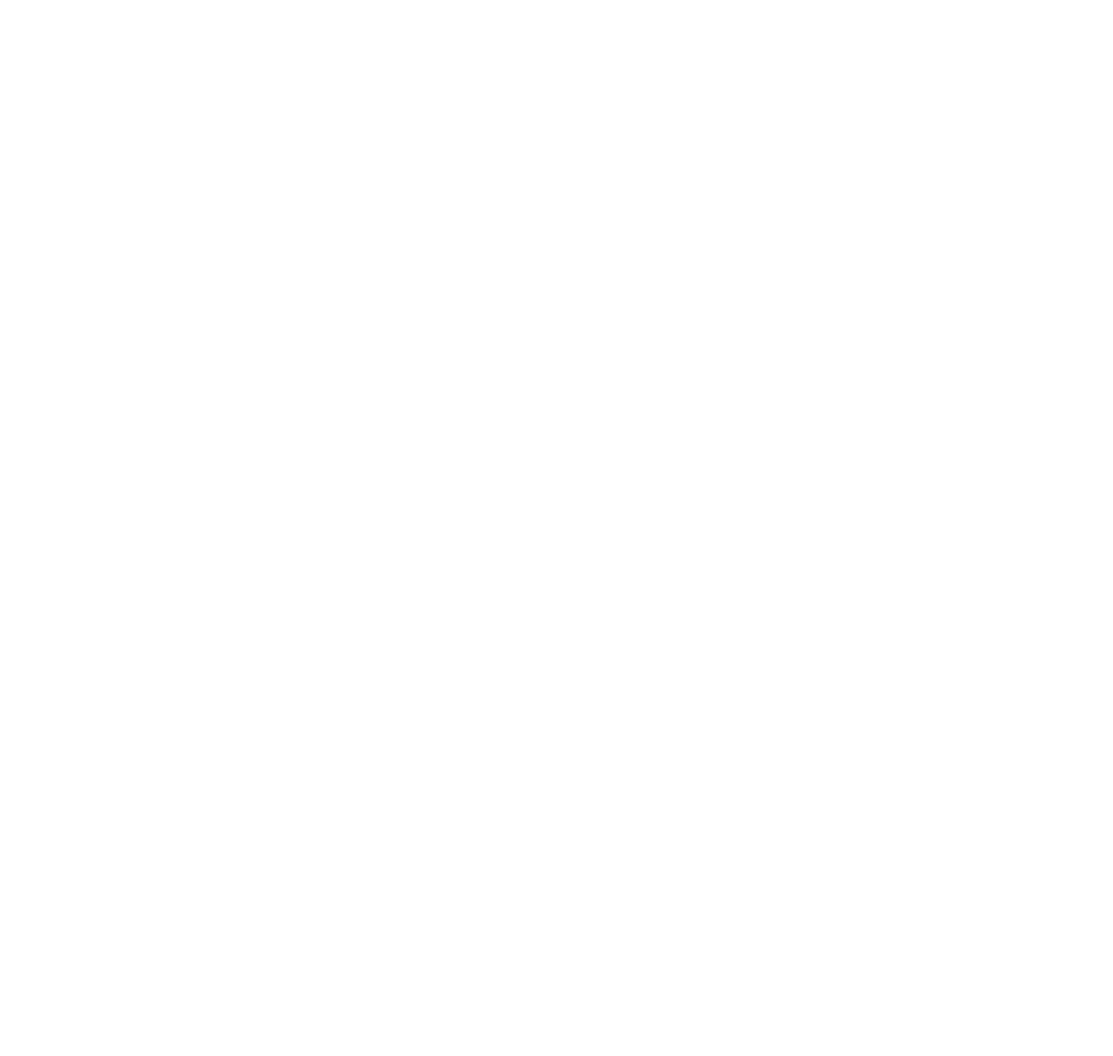
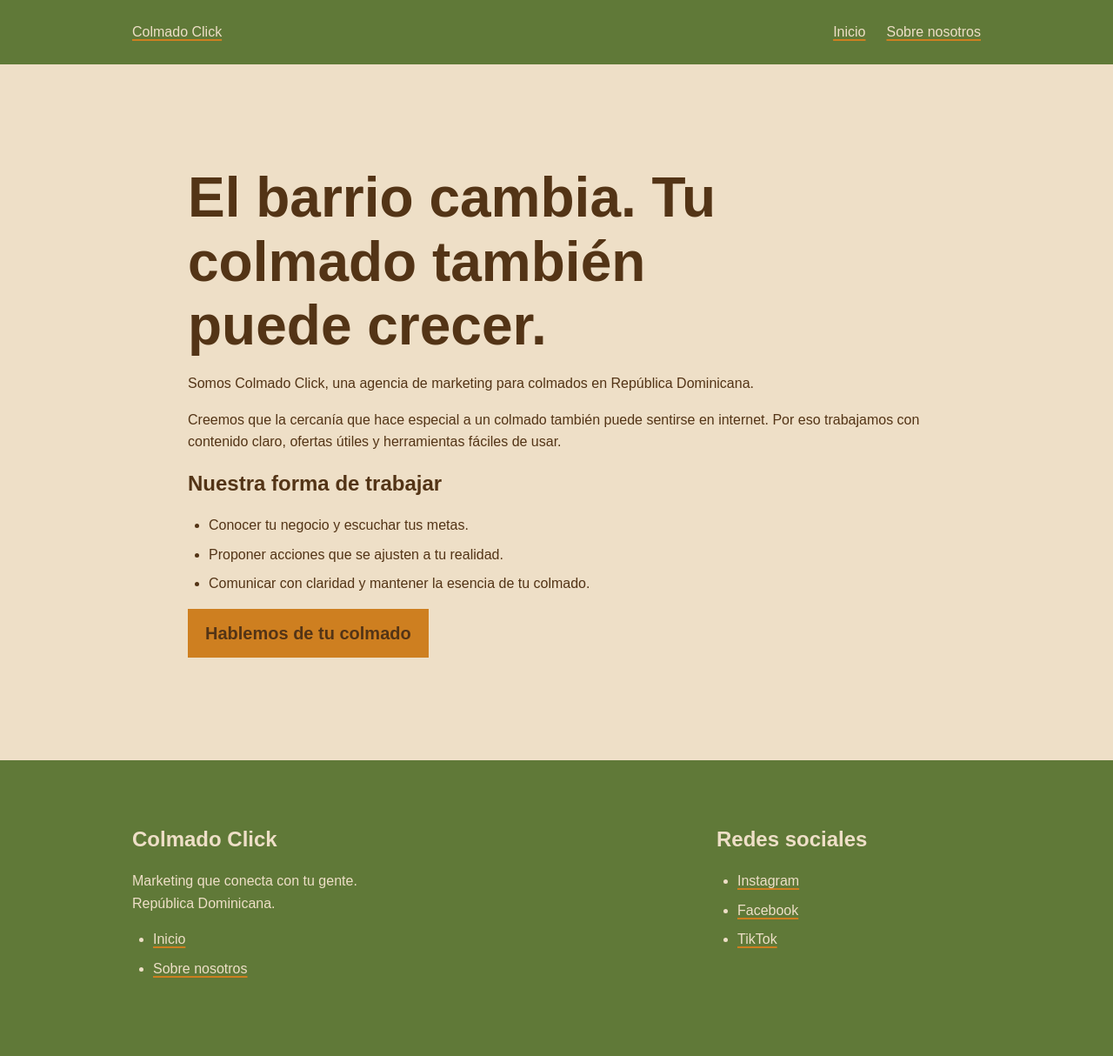
Before and after one commit to rafieltq/colmado-click, a plain HTML site: page sobre-nosotros.html in a window 1280 px wide. Shown: the whole page at 87% size. Before the commit the page ends 800 px from the top, so only its background shows below. Drawn offline with Linux system fonts and the light colour scheme.

Commit message:
Sobre nosotros

```diff
--- a/sobre-nosotros.html
+++ b/sobre-nosotros.html
@@ -1,11 +1,59 @@
 <!DOCTYPE html>
-<html lang="en">
+<html lang="es">
 <head>
     <meta charset="UTF-8">
     <meta name="viewport" content="width=device-width, initial-scale=1.0">
-    <title>Document</title>
+    <meta name="description" content="Conoce Colmado Click, una agencia de marketing enfocada en los colmados de República Dominicana.">
+    <title>Colmado Click | Sobre nosotros</title>
+    <link rel="stylesheet" href="css/estilos.css">
 </head>
 <body>
+    <header>
+        <nav class="contenedor" aria-label="Principal">
+            <a href="index.html">Colmado Click</a>
+            <ul>
+                <li><a href="index.html">Inicio</a></li>
+                <li><a href="sobre-nosotros.html" aria-current="page">Sobre nosotros</a></li>
+            </ul>
+        </nav>
+    </header>
 
+    <main>
+        <section>
+            <div class="contenedor">
+                <h1>El barrio cambia. Tu colmado también puede crecer.</h1>
+                <p>Somos Colmado Click, una agencia de marketing para colmados en República Dominicana.</p>
+                <p>Creemos que la cercanía que hace especial a un colmado también puede sentirse en internet. Por eso trabajamos con contenido claro, ofertas útiles y herramientas fáciles de usar.</p>
+                <h2>Nuestra forma de trabajar</h2>
+                <ul>
+                    <li>Conocer tu negocio y escuchar tus metas.</li>
+                    <li>Proponer acciones que se ajusten a tu realidad.</li>
+                    <li>Comunicar con claridad y mantener la esencia de tu colmado.</li>
+                </ul>
+                <a class="boton" href="index.html#contacto">Hablemos de tu colmado</a>
+            </div>
+        </section>
+    </main>
+
+    <footer>
+        <div class="contenedor columnas">
+            <div>
+                <h2>Colmado Click</h2>
+                <p>Marketing que conecta con tu gente.<br>República Dominicana.</p>
+                <ul>
+                    <li><a href="index.html#inicio">Inicio</a></li>
+                    <li><a href="sobre-nosotros.html">Sobre nosotros</a></li>
+                </ul>
+            </div>
+            <div class="redes">
+                <h2>Redes sociales</h2>
+                <ul>
+                    <li><a href="https://www.instagram.com/">Instagram</a></li>
+                    <li><a href="https://www.facebook.com/">Facebook</a></li>
+                    <li><a href="https://www.tiktok.com/">TikTok</a></li>
+                </ul>
+            </div>
+        </div>
+    </footer>
 </body>
 </html>
```
